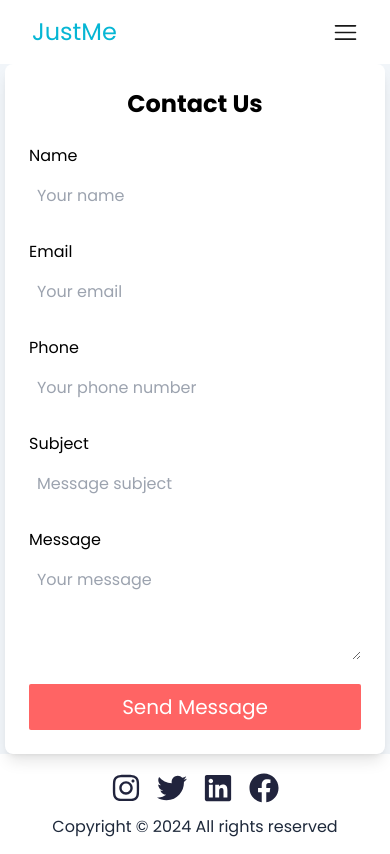
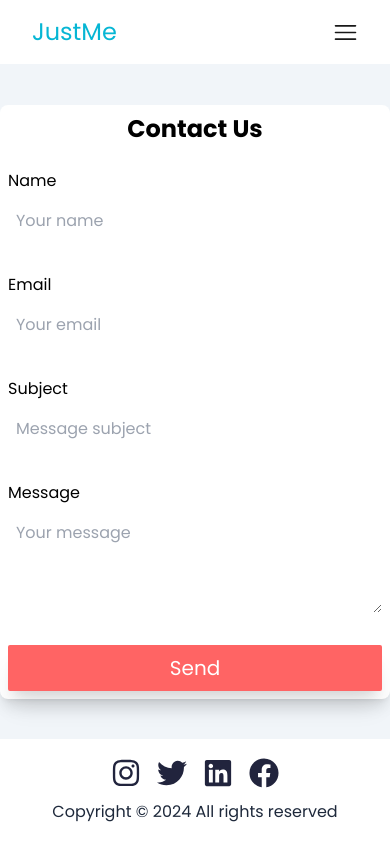
Before and after one commit to dharylovey/test, a React (Vite) app: page /contact in a window 390 px wide. Built offline with nearby package versions, Linux system fonts and the light colour scheme.

Commit message:
🛠️ implement zod validation

```diff
--- a/package.json
+++ b/package.json
@@ -16,6 +16,8 @@
     "react-hook-form": "^7.53.2",
     "react-icons": "^5.3.0",
     "react-router-dom": "^6.28.0",
+    "react-spinners": "^0.14.1",
+    "sonner": "^1.7.0",
     "zod": "^3.23.8"
   },
   "devDependencies": {
--- a/src/pages/About.tsx
+++ b/src/pages/About.tsx
@@ -18,7 +18,7 @@ export default function About() {
         <div className="md:flex">
           <div className="md:flex-shrink-0">
             <img
-              className="h-52 w-full object-cover md:w-52"
+              className="h-60 w-full object-cover md:w-60"
               src={workData.profileImg}
               alt="Profile picture"
             />
--- a/src/pages/Contact.tsx
+++ b/src/pages/Contact.tsx
@@ -1,47 +1,106 @@
+import { useForm } from "react-hook-form";
 import Button from "../components/Button";
+import { zodResolver } from "@hookform/resolvers/zod";
+import { Contact, contactSchema } from "../zodValidation/contact";
+import { ClipLoader } from "react-spinners";
+import { toast } from "sonner";
 
 export default function ContactForm() {
+  const form = useForm<Contact>({
+    resolver: zodResolver(contactSchema),
+    defaultValues: {
+      name: "",
+      email: "",
+      subject: "",
+      message: "",
+    },
+  });
+
+  const {
+    // reset,
+    register,
+    handleSubmit,
+    formState: { errors, isSubmitting },
+  } = form;
+
+  const onSubmit = async (data: Contact) => {
+    await new Promise((resolve) => setTimeout(resolve, 5000));
+    try {
+      console.log(data);
+      toast.success("Message sent successfully!");
+    } catch (error) {
+      console.log(error);
+      toast.error("Failed to send message.");
+    }
+    // reset();
+  };
+
   return (
-    <div className="min-h-[80vh] flex items-center justify-center bg-slate-100">
-      <div className="max-w-4xl mx-auto p-6 bg-background rounded-lg shadow-lg bg-white">
+    <div className="min-h-[80vh] flex items-center justify-center bg-slate-100 py-3 ">
+      <div className="w-full md:max-w-4xl mx-auto p-2 md:p-6 bg-background rounded-lg shadow-lg bg-white">
         <h2 className="text-2xl font-bold mb-6 text-center">Contact Us</h2>
-        <form className="grid grid-cols-1 md:grid-cols-2 gap-6">
-          <div className="space-y-2 flex flex-col">
+        <form
+          onSubmit={handleSubmit(onSubmit)}
+          className="grid grid-cols-1 md:grid-cols-2 gap-6"
+        >
+          <div className="space-y-2 flex flex-col col-span-2">
             <label htmlFor="name">Name</label>
-            <input id="name" placeholder="Your name" className="p-2" />
+            <input
+              id="name"
+              placeholder="Your name"
+              className="p-2"
+              {...register("name")}
+              disabled={isSubmitting}
+            />
+            <p className="text-red-500 text-sm">{errors.name?.message}</p>
           </div>
-          <div className="space-y-2 flex flex-col">
+          <div className="space-y-2 flex flex-col col-span-2">
             <label htmlFor="email">Email</label>
             <input
               id="email"
               type="email"
               placeholder="Your email"
               className="p-2"
+              {...register("email")}
+              disabled={isSubmitting}
             />
+            <p className="text-red-500 text-sm">{errors.email?.message}</p>
           </div>
-          <div className="space-y-2 flex flex-col">
-            <label htmlFor="phone">Phone</label>
+
+          <div className="space-y-2 flex flex-col col-span-2">
+            <label htmlFor="subject">Subject</label>
             <input
-              id="phone"
-              type="tel"
-              placeholder="Your phone number"
+              id="subject"
+              placeholder="Message subject"
               className="p-2"
+              {...register("subject")}
+              disabled={isSubmitting}
             />
+            <p className="text-red-500 text-sm">{errors.subject?.message}</p>
           </div>
-          <div className="space-y-2 flex flex-col">
-            <label htmlFor="subject">Subject</label>
-            <input id="subject" placeholder="Message subject" className="p-2" />
-          </div>
-          <div className="space-y-2 md:col-span-2 flex flex-col">
+          <div className="space-y-2  flex flex-col col-span-2">
             <label htmlFor="message">Message</label>
             <textarea
               id="message"
               placeholder="Your message"
               className="min-h-[100px] p-2"
+              {...register("message")}
+              disabled={isSubmitting}
             />
+            <p className="text-red-500 text-sm">{errors.message?.message}</p>
           </div>
-          <Button type="submit" className="md:col-span-2">
-            Send Message
+          <Button
+            type="submit"
+            className="col-span-2 flex items-center justify-center shadow-xl hover:bg-slate-700 focus:outline-none focus:ring-2 focus:ring-offset-2 focus:ring-slate-500"
+          >
+            {isSubmitting ? (
+              <span className="gap-3 flex items-center">
+                <ClipLoader size={25} color="white" />
+                <span>Sending ...</span>
+              </span>
+            ) : (
+              "Send"
+            )}
           </Button>
         </form>
       </div>
--- a/src/pages/Layout.tsx
+++ b/src/pages/Layout.tsx
@@ -1,6 +1,7 @@
 import { Outlet } from "react-router-dom";
 import Navbar from "../components/Navbar";
 import Footer from "../components/Footer";
+import { Toaster } from "sonner";
 
 export default function Layout() {
   return (
@@ -12,6 +13,24 @@ export default function Layout() {
       </div>
       <div>
         <Outlet />
+        <Toaster
+          duration={3000}
+          position="top-center"
+          icons={{
+            success: "👏",
+            error: "🚫",
+            info: "i️",
+            warning: "⚠️",
+          }}
+          toastOptions={{
+            classNames: {
+              error: "bg-red-400",
+              success: "bg-green-400",
+              info: "bg-blue-400",
+              warning: "bg-yellow-400",
+            },
+          }}
+        />
       </div>
       <Footer />
     </main>
--- /dev/null
+++ b/src/zodValidation/contact.ts
@@ -0,0 +1,21 @@
+import * as z from "zod";
+
+export const contactSchema = z.object({
+  name: z
+    .string({ message: "Name is required" })
+    .min(3, "Name must be at least 3 characters")
+    .max(50, "Name must be less than 50 characters"),
+  email: z
+    .string({ message: "Email is required" })
+    .email({ message: "Invalid email address" }),
+  subject: z
+    .string({ message: "Subject is required" })
+    .min(10, "Subject must be at least 10 characters")
+    .max(100, "Subject must be less than 100 characters"),
+  message: z
+    .string({ message: "Message is required" })
+    .min(20, "Message must be at least 20 characters")
+    .max(500, "Message must be less than 500 characters"),
+});
+
+export type Contact = z.infer<typeof contactSchema>;
```
Also changed, not shown: 1 other file (tests, documents, lock files or other folders).
